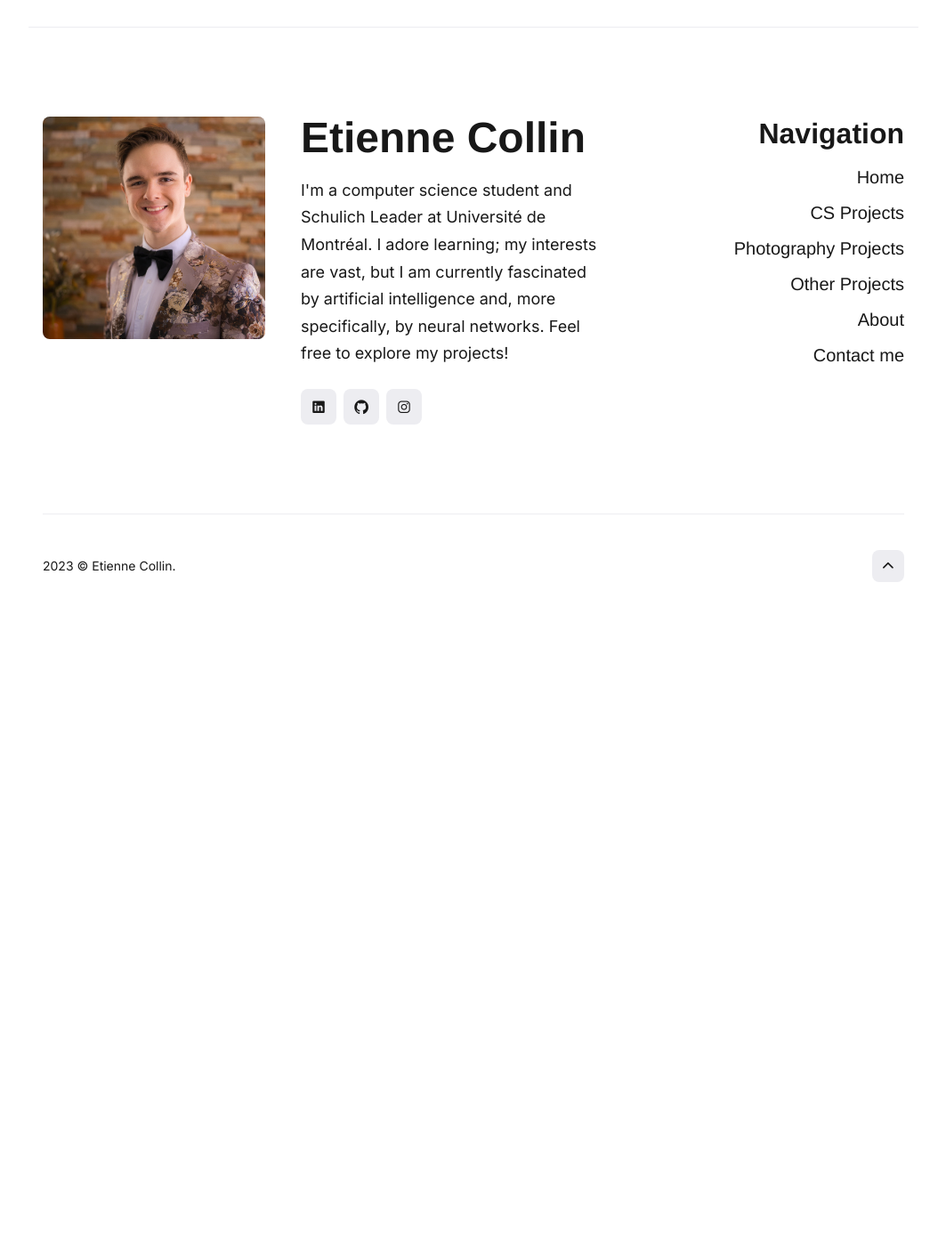
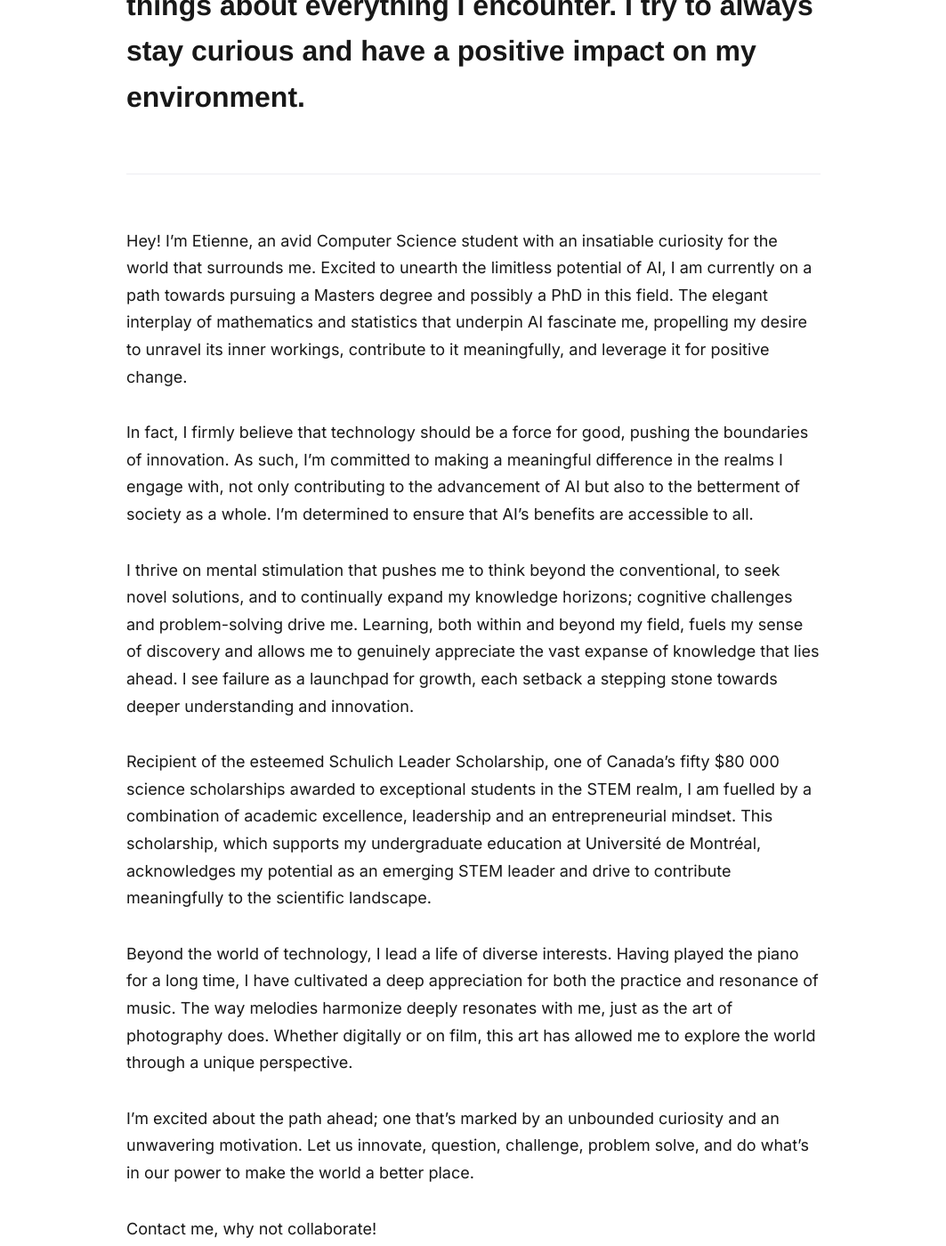
Before and after one commit to etiennecollin/etiennecollin.github.io, a Jekyll site: the page built from _pages/about.md, in a window 1280 px wide and 1400 px high, scrolled down 638 px. Shown: the whole window at 89% size, without its empty margins (108-1171 px from the left). Built offline with Jekyll 4.4.1, drawn with Linux system fonts in a browser that asks for light colours; nearby versions of some CDN libraries; some web fonts are replaced; before the commit the page ends 1332 px from its top, so only the background shows below that; some of the changed text lies outside the part shown.

Commit message:
Update about.md

```diff
--- a/_pages/about.md
+++ b/_pages/about.md
@@ -5,15 +5,26 @@ permalink: /about/
 image:
 ---
 
-Hey! My name is Etienne. I'm a computer science student and Schulich Leader at Université de Montréal fascinated by
-artificial intelligence, but I'm also a photographer! I have been involved with many clients throughout the years and I
-am still open for business.
+> TLDR: Hey! My name is Etienne. I'm a computer science student and Schulich Leader at Université de Montréal fascinated by artificial intelligence. I live a life diverse of interests, from computer science and technology to music and photography. I thrive on problem solving and learning new things about everything I encounter. I try to always stay curious and have a positive impact on my environment.
 
-Whether you are interested in my [computer science projects]({{site.baseurl}}/cs), my
-[photography projects]({{site.baseurl}}/photography) or my
-[other projects]({{site.baseurl}}/projects), do not hesitate to contact me! I am open to collaborating on
-projects with others and it will be my pleasure, if that's the case, to help you make your vision a reality in terms of
-photography.
+---
+
+Hey! I'm Etienne, an avid Computer Science student with an insatiable curiosity for the world that surrounds me. Excited to unearth the limitless potential of AI, I am currently on a path towards pursuing a Masters degree and possibly a PhD in this field. The elegant interplay of mathematics and statistics that underpin AI fascinate me, propelling my desire to unravel its inner workings, contribute to it meaningfully, and leverage it for positive change.
+
+In fact, I firmly believe that technology should be a force for good, pushing the boundaries of innovation. As such, I’m committed to making a meaningful difference in the realms I engage with, not only contributing to the advancement of AI but also to the betterment of society as a whole. I'm determined to ensure that AI’s benefits are accessible to all.
+
+I thrive on mental stimulation that pushes me to think beyond the conventional, to seek novel solutions, and to continually expand my knowledge horizons; cognitive challenges and problem-solving drive me. Learning, both within and beyond my field, fuels my sense of discovery and allows me to genuinely appreciate the vast expanse of knowledge that lies ahead. I see failure as a launchpad for growth, each setback a stepping stone towards deeper understanding and innovation.
+
+Recipient of the esteemed Schulich Leader Scholarship, one of Canada's fifty \$80 000 science scholarships awarded to exceptional students in the STEM realm, I am fuelled by a combination of academic excellence, leadership and an entrepreneurial mindset. This scholarship, which supports my undergraduate education at Université de Montréal, acknowledges my potential as an emerging STEM leader and drive to contribute meaningfully to the scientific landscape.
+
+Beyond the world of technology, I lead a life of diverse interests. Having played the piano for a long time, I have cultivated a deep appreciation for both the practice and resonance of music. The way melodies harmonize deeply resonates with me, just as the art of photography does. Whether digitally or on film, this art has allowed me to explore the world through a unique perspective.
+
+I'm excited about the path ahead; one that's marked by an unbounded curiosity and an unwavering motivation. Let us innovate, question, challenge, problem solve, and do what's in our power to make the world a better place.
+
+Contact me, why not collaborate!
+
+Checkout my [computer science projects]({{site.baseurl}}/cs), my [photography projects]({{site.baseurl}}/photography) or my
+[other projects]({{site.baseurl}}/projects).
 
 <div style="text-align:center">
 	<button class="button button--small" onclick="location.href='{{site.baseurl}}/contact/';" type="button">Contact me!</button>
```
